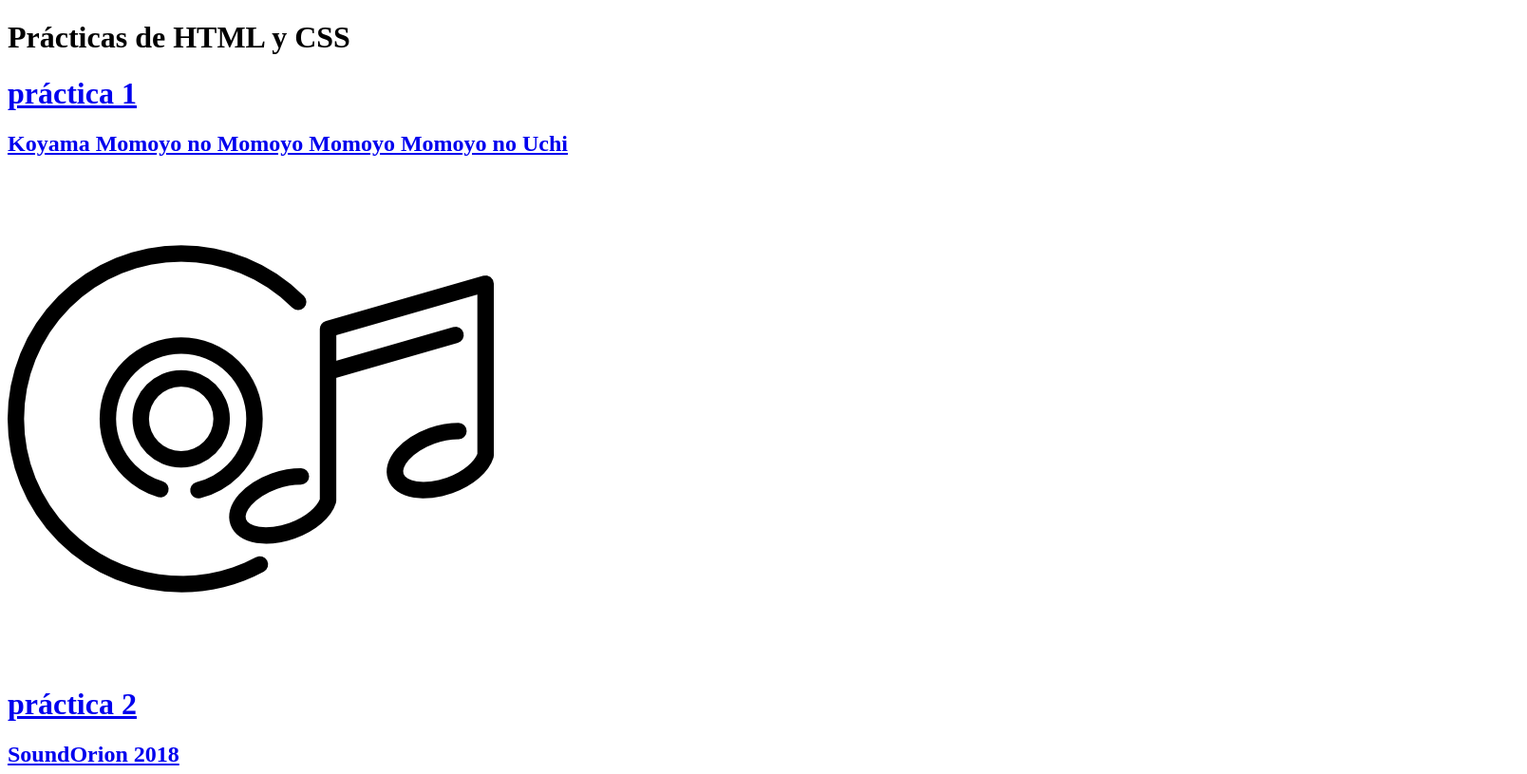
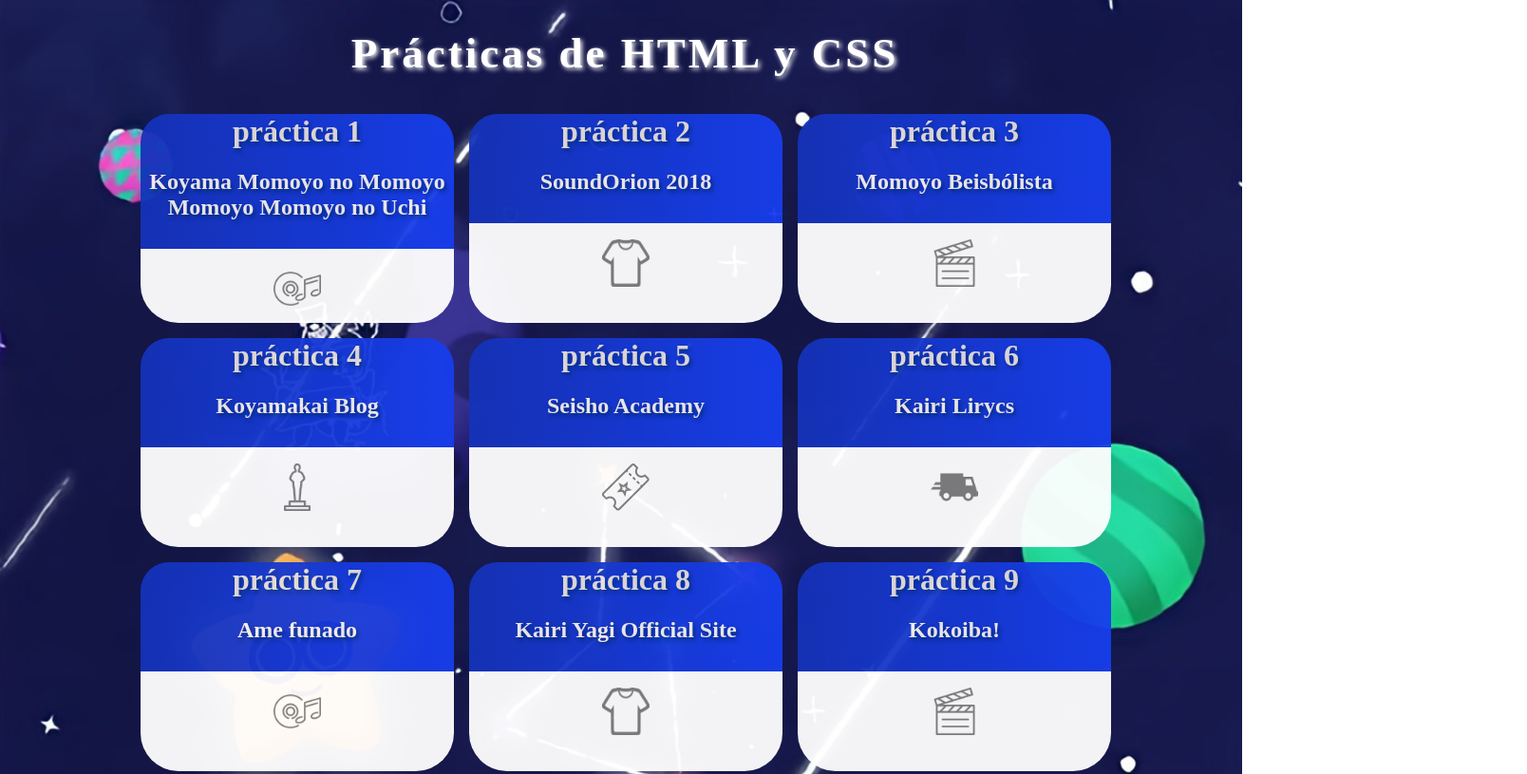
Before and after one commit to BarrazaPatricio104/practicas, a plain HTML site: page index.html in a window 1280 px wide. Shown: the top 815 px of the page at 95% size, 1608 px wide, since content can reach past the window. Drawn offline with Linux system fonts and the light colour scheme; files whose address does not match are found by name.

Commit message:
Update index.html

```diff
--- a/index.html
+++ b/index.html
@@ -2,7 +2,7 @@
 <html>
 
 <head>
-    <link href="style practica 15/shop.css" type="text/css" rel="stylesheet">
+    <link href="style-practica 15/shop.css" type="text/css" rel="stylesheet">
     <title>SoundOrion Shop</title>
 </head>
 
```
